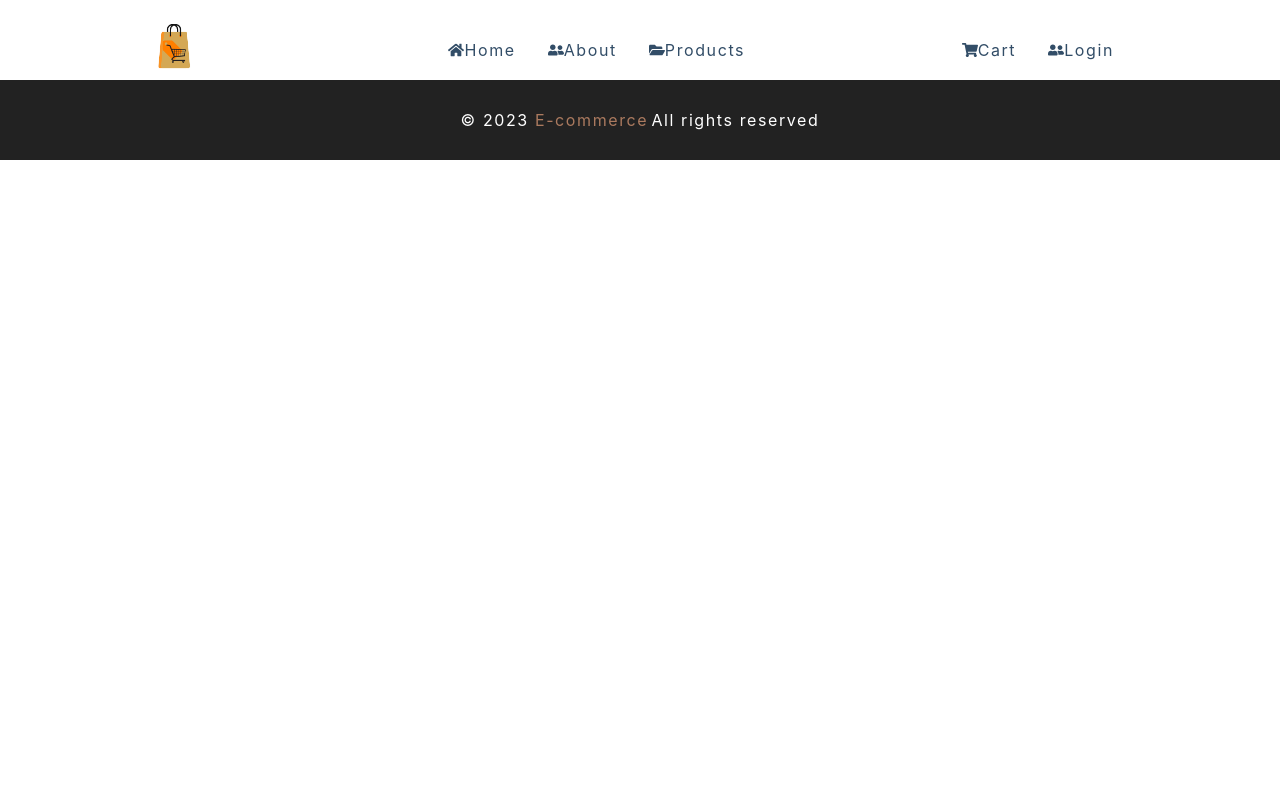
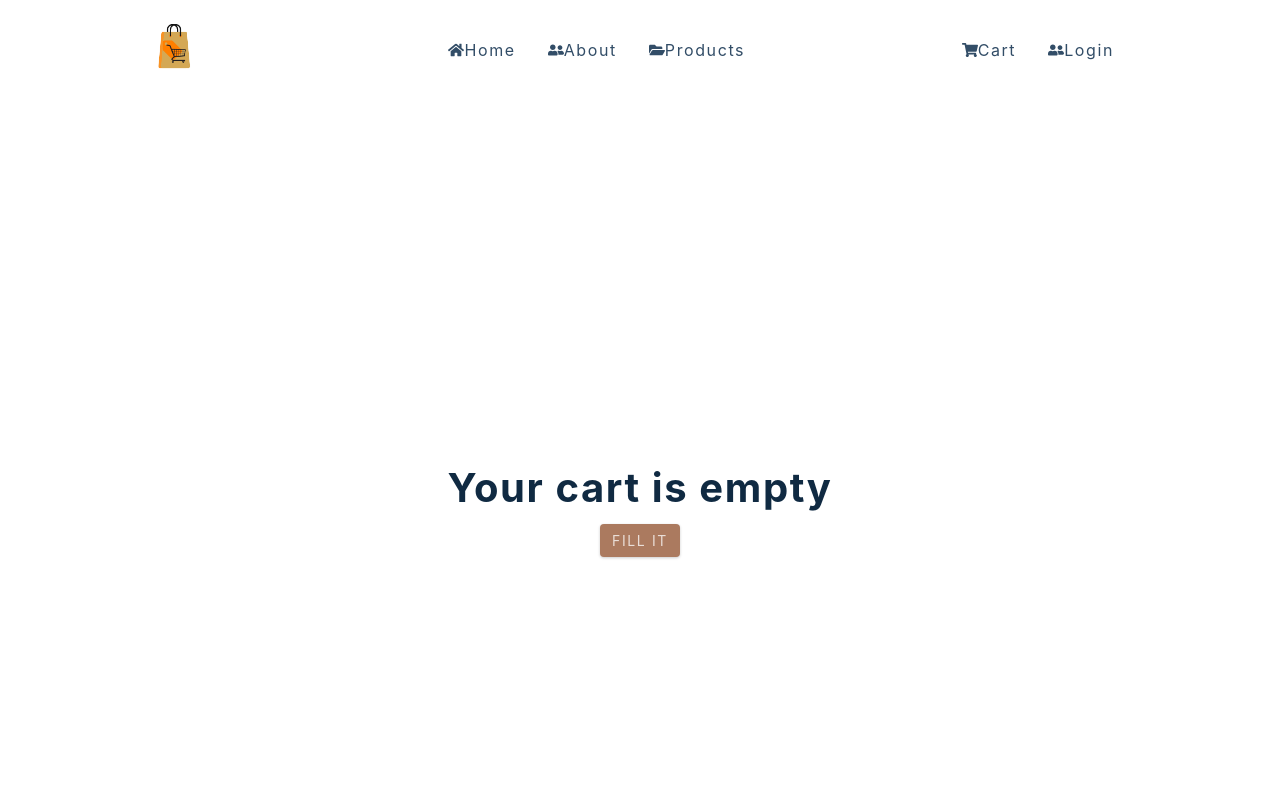
Before and after one commit to hammadkk/Ecommerce_Site, a React (Create React App) app: page /cart in a window 1280 px wide. Shown: the top 800 px of the page. Built offline with nearby package versions, Linux system fonts and the light colour scheme; no server answers.

Commit message:
Fixed Cart Page

```diff
--- a/src/App.js
+++ b/src/App.js
@@ -7,6 +7,7 @@ import HomePage from "./Pages/HomePage";
 import AboutPage from "./Pages/AboutPage";
 import SingleProductPage from "./Pages/SingleProductPage";
 import Products from "./Pages/ProductsPage";
+import CartPage from "./Pages/CartPage";
 
 function App() {
   return (
@@ -17,6 +18,7 @@ function App() {
         <Route path="about" element={<AboutPage />} />
         <Route path="error" element={<ErrorPage />} />
         <Route path="products/:id" element={<SingleProductPage />} />
+        <Route path="cart" element={<CartPage />} />
         <Route path="products" element={<Products />} />
       </Routes>
       <Footer />
--- a/src/Pages/CartPage.js
+++ b/src/Pages/CartPage.js
@@ -2,7 +2,7 @@ import React from "react";
 import styled from "styled-components";
 import { useCartContext } from "../context/cart_context";
 import { Link } from "react-router-dom";
-import { PageHero } from "../components";
+import BreadCrumb from "../components/breadcrumb";
 
 const CartPage = () => {
   const { cart } = useCartContext();
@@ -12,19 +12,21 @@ const CartPage = () => {
       <PageWrapper>
         <EmptyCartWrapper>
           <EmptyCartText>Your cart is empty</EmptyCartText>
-          <FillCartLink to="/products">Fill it</FillCartLink>
+          <Link className="btn" to="/products">
+            Fill it
+          </Link>
         </EmptyCartWrapper>
       </PageWrapper>
     );
   }
 
   return (
-    <PageWrapper>
-      <PageHero title="Cart" />
+    <main>
+      <BreadCrumb title="Cart" />
       <CartContentWrapper>
         <CartContentText>Cart content will be here</CartContentText>
       </CartContentWrapper>
-    </PageWrapper>
+    </main>
   );
 };
 
@@ -33,6 +35,7 @@ const PageWrapper = styled.main`
   display: flex;
   justify-content: center;
   align-items: center;
+  padding: 5rem 0;
   margin-top: 2rem;
 `;
 
@@ -45,14 +48,6 @@ const EmptyCartText = styled.h2`
   text-transform: none;
 `;
 
-const FillCartLink = styled(Link)`
-  text-decoration: none;
-  color: #fff;
-  background-color: #333;
-  padding: 0.5rem 1rem;
-  border-radius: 0.25rem;
-`;
-
 const CartContentWrapper = styled.div`
   text-align: center;
 `;
```
